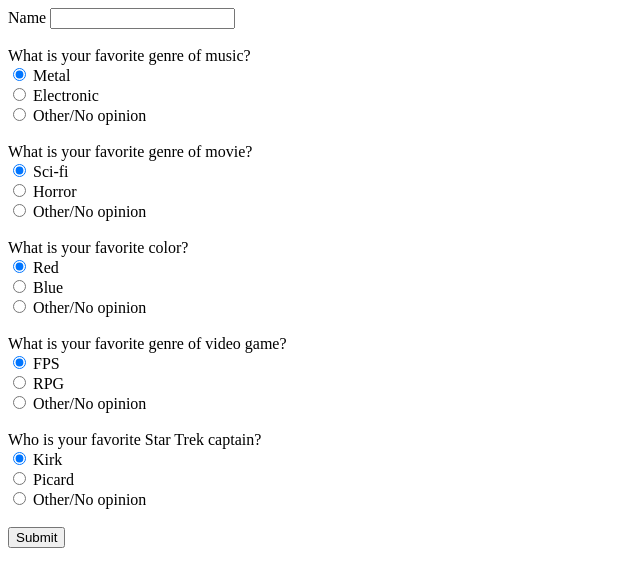
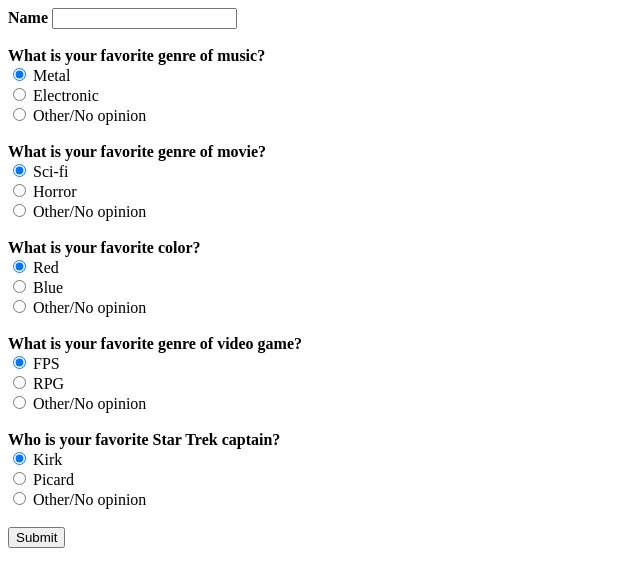
Before and after one commit to aidanwilliams01/intro-javascript-independent-project, a plain HTML site: page index.html in a window 1280 px wide. Shown: the whole page, without its empty margins (0-640 px from the left). Drawn offline with Linux system fonts and the light colour scheme.

Commit message:
add additional styling

```diff
--- a/css/styles.css
+++ b/css/styles.css
@@ -1,3 +1,12 @@
 .hidden {
   display: none;
 }
+
+p {
+  font-size: large;
+  color: red;
+}
+
+.question {
+  font-weight: bold;
+}
--- a/index.html
+++ b/index.html
@@ -8,11 +8,11 @@
 <body>
   <h3 class="hidden">Submission limit reached.</h3>
   <form>
-    <label>Name</label>
+    <label class="question">Name</label>
     <input id="name" required>
     <br>
     <br>
-    <label>What is your favorite genre of music?</label>
+    <label class="question">What is your favorite genre of music?</label>
     <br>
     <label>
       <input type="radio" name="q1" value="Answer 1" checked>
@@ -30,7 +30,7 @@
     </label>
     <br>
     <br>
-    <label>What is your favorite genre of movie?</label>
+    <label class="question">What is your favorite genre of movie?</label>
     <br>
     <label>
       <input type="radio" name="q2" value="Answer 1" checked>
@@ -48,7 +48,7 @@
     </label>
     <br>
     <br>
-    <label>What is your favorite color?</label>
+    <label class="question">What is your favorite color?</label>
     <br>
     <label>
       <input type="radio" name="q3" value="Answer 1" checked>
@@ -66,7 +66,7 @@
     </label>
     <br>
     <br>
-    <label>What is your favorite genre of video game?</label>
+    <label class="question">What is your favorite genre of video game?</label>
     <br>
     <label>
       <input type="radio" name="q4" value="Answer 1" checked>
@@ -84,7 +84,7 @@
     </label>
     <br>
     <br>
-    <label>Who is your favorite Star Trek captain?</label>
+    <label class="question">Who is your favorite Star Trek captain?</label>
     <br>
     <label>
       <input type="radio" name="q5" value="Answer 1" checked>
```
